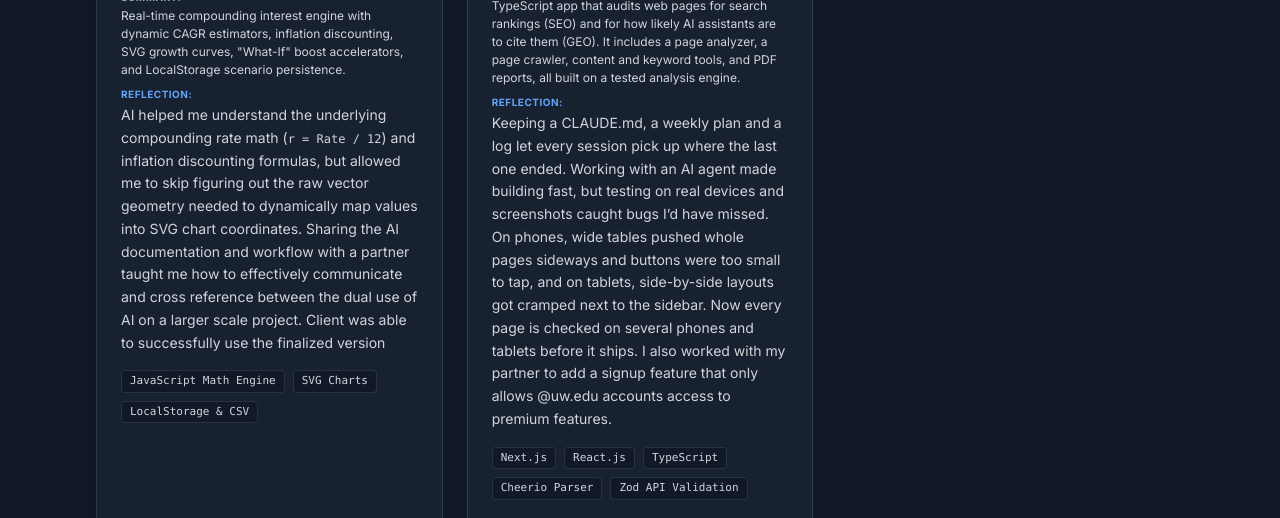
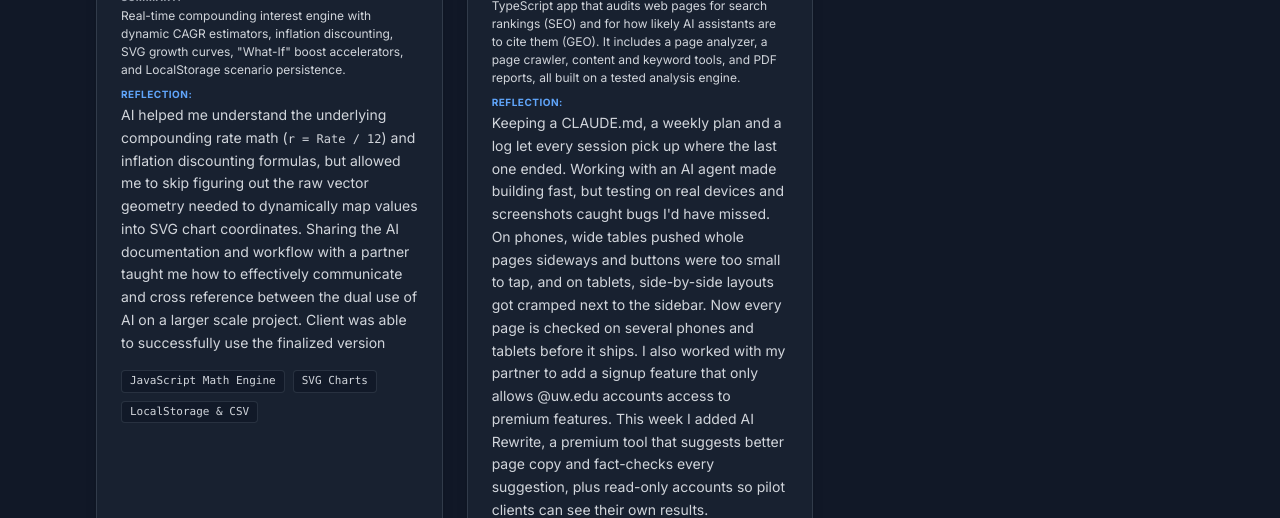
Before and after one commit to AshvirGuptar/TCSS490-portfolio, a plain HTML site: page index.html in a window 1280 px wide. Shown: the part 1430-1948 px from the top of the page. Drawn offline with nearby package versions, Linux system fonts and the light colour scheme.

Commit message:
Update index.html

```diff
--- a/index.html
+++ b/index.html
@@ -391,7 +391,7 @@
             <div>
               <span class="text-[10px] font-bold uppercase tracking-wider text-blue-600 dark:text-blue-400 block mb-0.5">Reflection:</span>
               <p class="text-sm text-gray-600 dark:text-gray-300 leading-relaxed">
-                Keeping a CLAUDE.md, a weekly plan and a log let every session pick up where the last one ended. Working with an AI agent made building fast, but testing on real devices and screenshots caught bugs I’d have missed. On phones, wide tables pushed whole pages sideways and buttons were too small to tap, and on tablets, side-by-side layouts got cramped next to the sidebar. Now every page is checked on several phones and tablets before it ships. I also worked with my partner to add a signup feature that only allows @uw.edu accounts access to premium features.
+                Keeping a CLAUDE.md, a weekly plan and a log let every session pick up where the last one ended. Working with an AI agent made building fast, but testing on real devices and screenshots caught bugs I'd have missed. On phones, wide tables pushed whole pages sideways and buttons were too small to tap, and on tablets, side-by-side layouts got cramped next to the sidebar. Now every page is checked on several phones and tablets before it ships. I also worked with my partner to add a signup feature that only allows @uw.edu accounts access to premium features. This week I added AI Rewrite, a premium tool that suggests better page copy and fact-checks every suggestion, plus read-only accounts so pilot clients can see their own results.
               </p>
             </div>
           </div>
```
